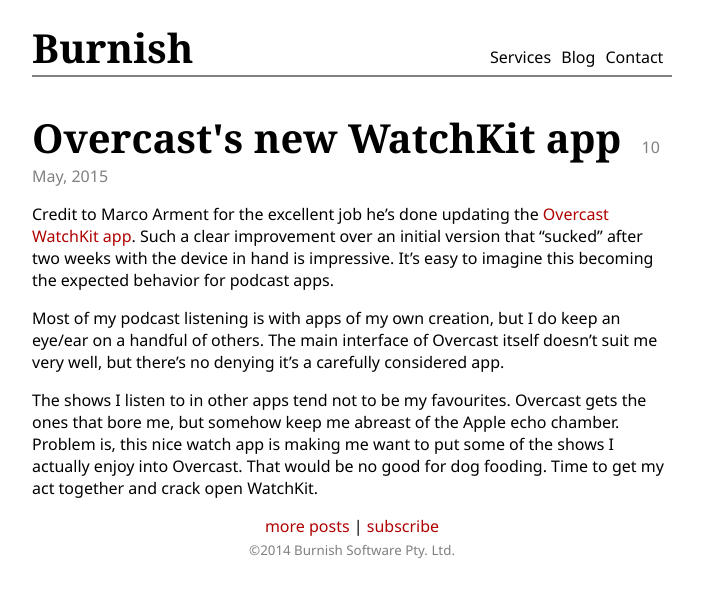
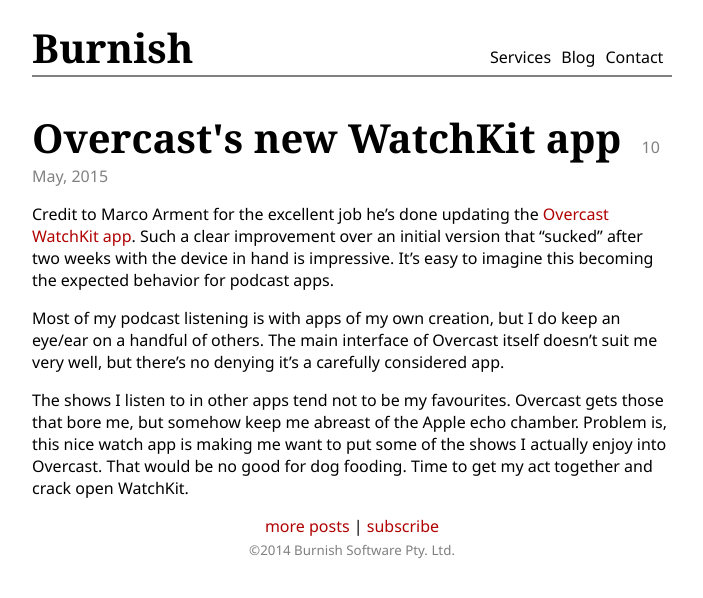
Before and after one commit to burnish/burnish.github.com, a Jekyll site: the page built from _posts/2015-05-10-overcast-watchkit.md, in a window 1280 px wide. Shown: the top 598 px of the page, without its empty margins (288-991 px from the left). Built offline with Jekyll 4.4.1, drawn with Linux system fonts in a browser that asks for light colours.

Commit message:
Created :_posts/2015-05-10-overcast-watchkit.md

```diff
--- a/_posts/2015-05-10-overcast-watchkit.md
+++ b/_posts/2015-05-10-overcast-watchkit.md
@@ -9,6 +9,6 @@
 
 Most of my podcast listening is with apps of my own creation, but I do keep an eye/ear on a handful of others. The main interface of Overcast itself doesn't suit me very well, but there's no denying it's a carefully considered app.
 
-The shows I listen to in other apps tend not to be my favourites. Overcast gets the ones that bore me, but somehow keep me abreast of the Apple echo chamber. Problem is, this nice watch app is making me want to put some of the shows I actually enjoy into Overcast. That would be no good for dog fooding. Time to get my act together and crack open WatchKit.
+The shows I listen to in other apps tend not to be my favourites. Overcast gets those that bore me, but somehow keep me abreast of the Apple echo chamber. Problem is, this nice watch app is making me want to put some of the shows I actually enjoy into Overcast. That would be no good for dog fooding. Time to get my act together and crack open WatchKit.
 
 [overcast]:http://www.marco.org/2015/05/08/overcast-apple-watch-redesign
```
